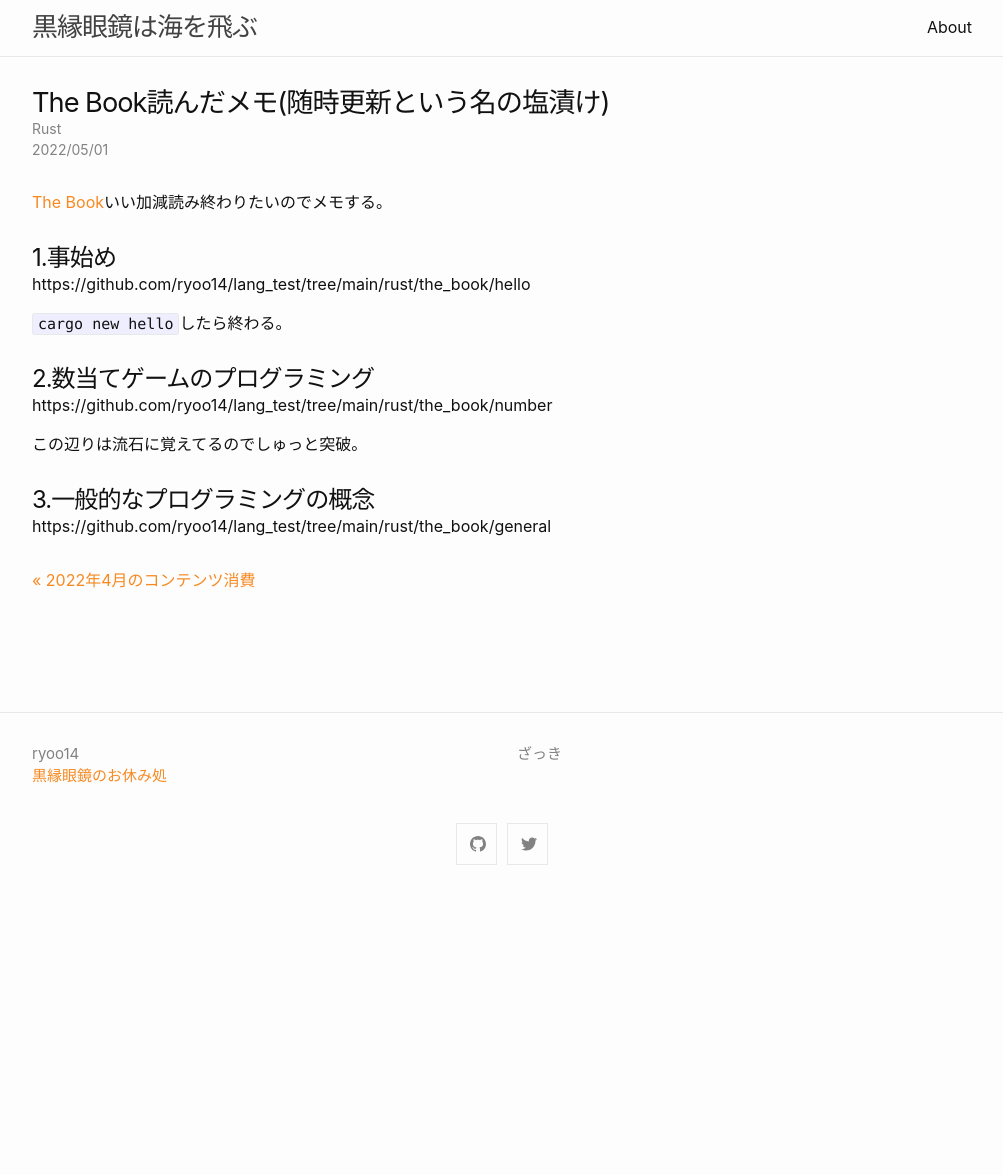
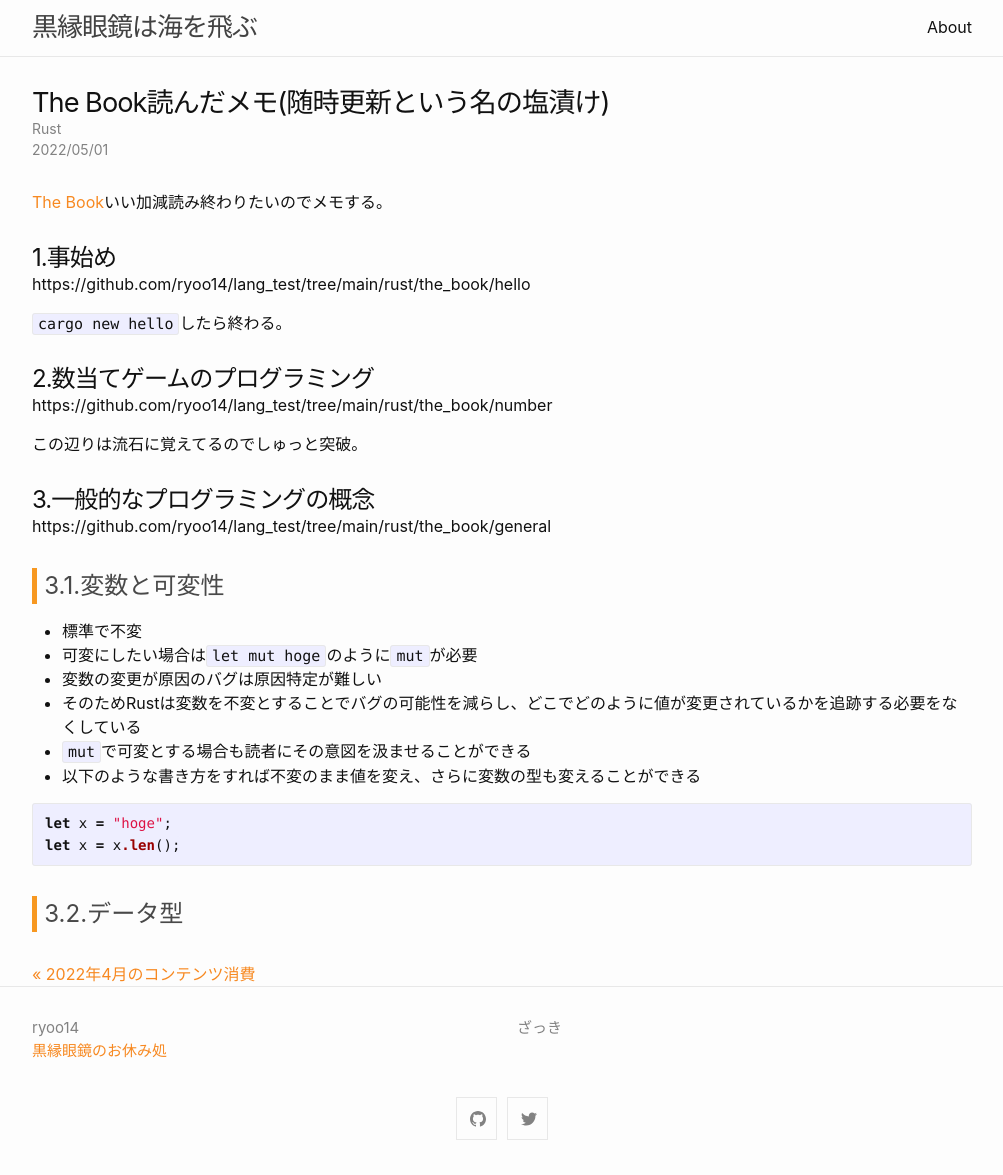
Before and after one commit to ryoo14/blog_ryoo_cc, a Jekyll site: the page built from _posts/2022-05-01-rust_the_book.md, in a window 1280 px wide. Shown: the whole page, without its empty margins (138-1141 px from the left). Built offline with Jekyll 4.4.1, drawn with Linux system fonts in a browser that asks for light colours; before the commit the page ends 900 px from its top, so only the background shows below that.

Commit message:
2022050102

````diff
--- a/_posts/2022-05-01-rust_the_book.md
+++ b/_posts/2022-05-01-rust_the_book.md
@@ -22,3 +22,19 @@ https://github.com/ryoo14/lang_test/tree/main/rust/the_book/number
 # 3.一般的なプログラミングの概念
 
 https://github.com/ryoo14/lang_test/tree/main/rust/the_book/general
+
+## 3.1.変数と可変性
+
+- 標準で不変
+- 可変にしたい場合は`let mut hoge`のように`mut`が必要
+- 変数の変更が原因のバグは原因特定が難しい
+- そのためRustは変数を不変とすることでバグの可能性を減らし、どこでどのように値が変更されているかを追跡する必要をなくしている
+- `mut`で可変とする場合も読者にその意図を汲ませることができる
+- 以下のような書き方をすれば不変のまま値を変え、さらに変数の型も変えることができる
+
+```rust
+let x = "hoge";
+let x = x.len();
+```
+
+## 3.2.データ型
````
